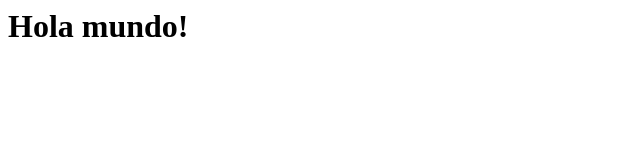
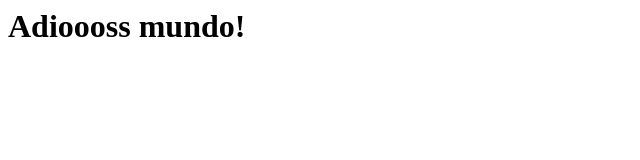
Before and after one commit to Hector-sasmig/AppWeb_Prueba1_conflicto, a plain HTML site: page index.html in a window 1280 px wide. Shown: the whole page, without its empty margins (0-640 px from the left). Drawn offline with Linux system fonts and the light colour scheme.

Commit message:
Cambio hola por adios en index.html

```diff
--- a/index.html
+++ b/index.html
@@ -3,6 +3,6 @@
         <title>Página Web </title>
     </head>
     <body>
-        <h1>Hola mundo!</h1>
+        <h1>Adioooss mundo!</h1>
     </body>
 </html>
```
